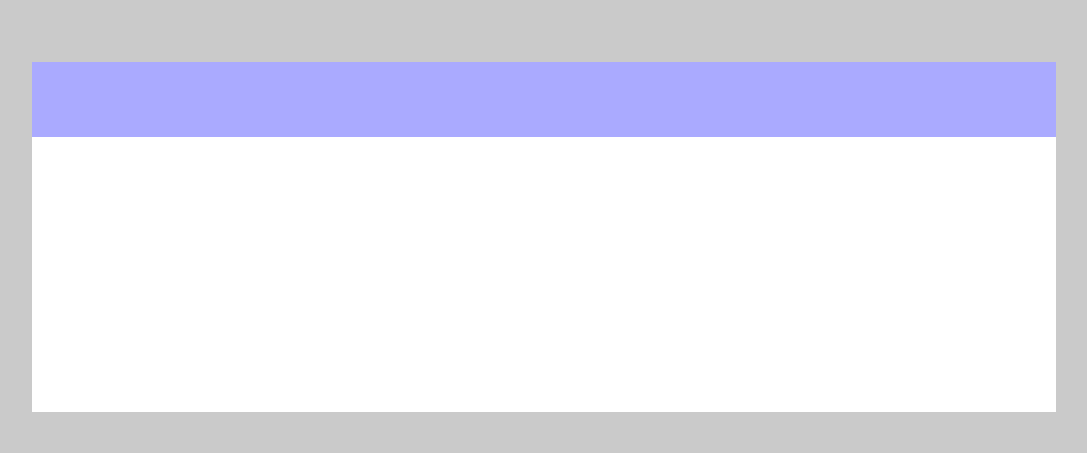
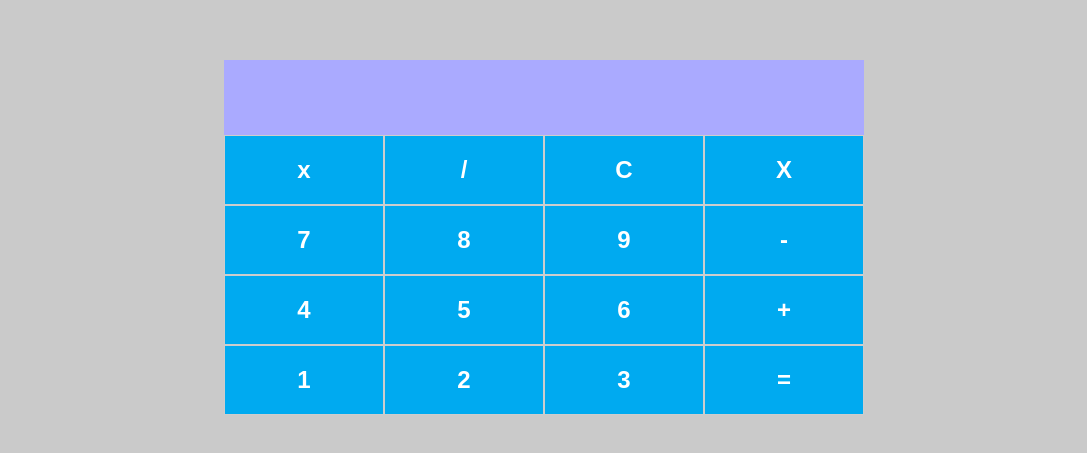
Before and after one commit to V-Matheus/calculadora-react, a React (Create React App) app: page / in a window 1280 px wide. Shown: the part 163-616 px from the top of the page, without its empty margins (96-1183 px from the left). Built offline with nearby package versions, Linux system fonts and the light colour scheme.

Commit message:
criando os botoes

```diff
--- a/src/App.js
+++ b/src/App.js
@@ -1,13 +1,41 @@
-import Input from './components/input';
-import Button from './components/button';
+import Input from "./components/input";
+import Button from "./components/button";
 
-import { Container, Content } from "./styles";
+import { Container, Content, Row, Column } from "./styles";
 
 const App = () => {
   return (
     <Container>
       <Content>
         <Input />
+
+        <Row>
+          <Button label="x" />
+          <Button label="/" />
+          <Button label="C" />
+          <Button label="X" />
+        </Row>
+
+        <Row>
+          <Button label="7" />
+          <Button label="8" />
+          <Button label="9" />
+          <Button label="-" />
+        </Row>
+
+        <Row>
+          <Button label="4" />
+          <Button label="5" />
+          <Button label="6" />
+          <Button label="+" />
+        </Row>
+
+        <Row>
+          <Button label="1" />
+          <Button label="2" />
+          <Button label="3" />
+          <Button label="=" />
+        </Row>
       </Content>
     </Container>
   );
--- a/src/components/button/index.js
+++ b/src/components/button/index.js
@@ -1,8 +1,10 @@
-const Button = () => {
+import { ButtonContainer } from './styles'
+
+const Button = ({label, onClick}) => {
   return (
-    <div className="App">
-
-    </div>
+    <ButtonContainer onClick={onClick}>
+      {label}
+    </ButtonContainer>
   );
 }
 
--- a/src/components/button/styles.js
+++ b/src/components/button/styles.js
@@ -1 +1,15 @@
 import styled from 'styled-components';
+
+export const ButtonContainer = styled.button`
+  padding: 20px;
+  border: 1px solid #CDCDCD;
+  background-color: #00AAF0;
+  color: #FFFFFF;
+  font-size: 24px;
+  font-weight: 700;
+  flex: 1;
+
+  &: hover {
+    opacity: 0.6;
+  }
+`
--- a/src/components/input/index.js
+++ b/src/components/input/index.js
@@ -2,7 +2,7 @@
 const Input = () => {
   return (
     <InputContainer>
-      <input />
+      <input disabled />
     </InputContainer>
   );
 }
--- a/src/styles.js
+++ b/src/styles.js
@@ -1,16 +1,28 @@
-import styled from 'styled-components';
+import styled from "styled-components";
 
 export const Container = styled.div`
   width: 100%;
   height: 100vh;
-  background-color: #CACACA;
+  background-color: #cacaca;
 
   display: flex;
   align-items: center;
   justify-content: center;
-`
+`;
 export const Content = styled.div`
-  background-color: #FFFFFF;
-  width: 80%;
-  min-height: 350px
-`
+  background-color: #ffffff;
+  width: 50%;
+`;
+export const Row = styled.div`
+  display: flex;
+  flex-direction: row;
+  justify-content: space-between;
+  align-items: center;
+`;
+
+export const Column = styled.div`
+  display: flex;
+  flex-direction: column;
+  justify-content: space-between;
+  align-items: center;
+`;
```
